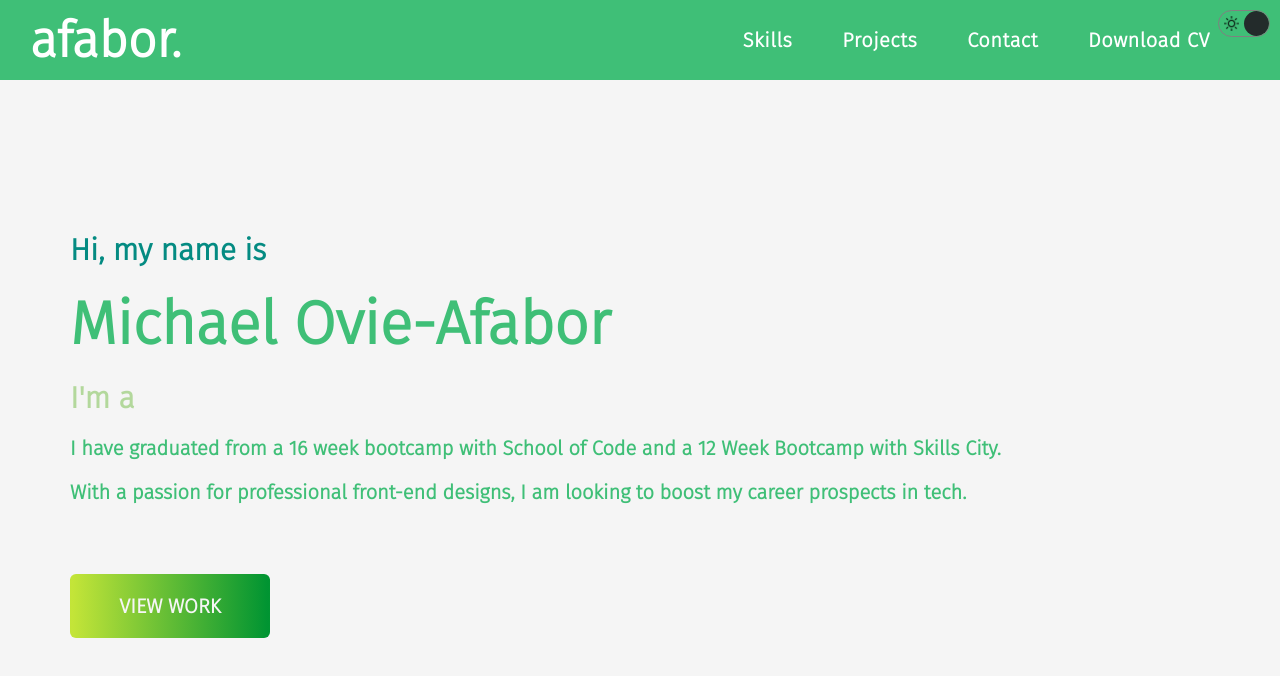
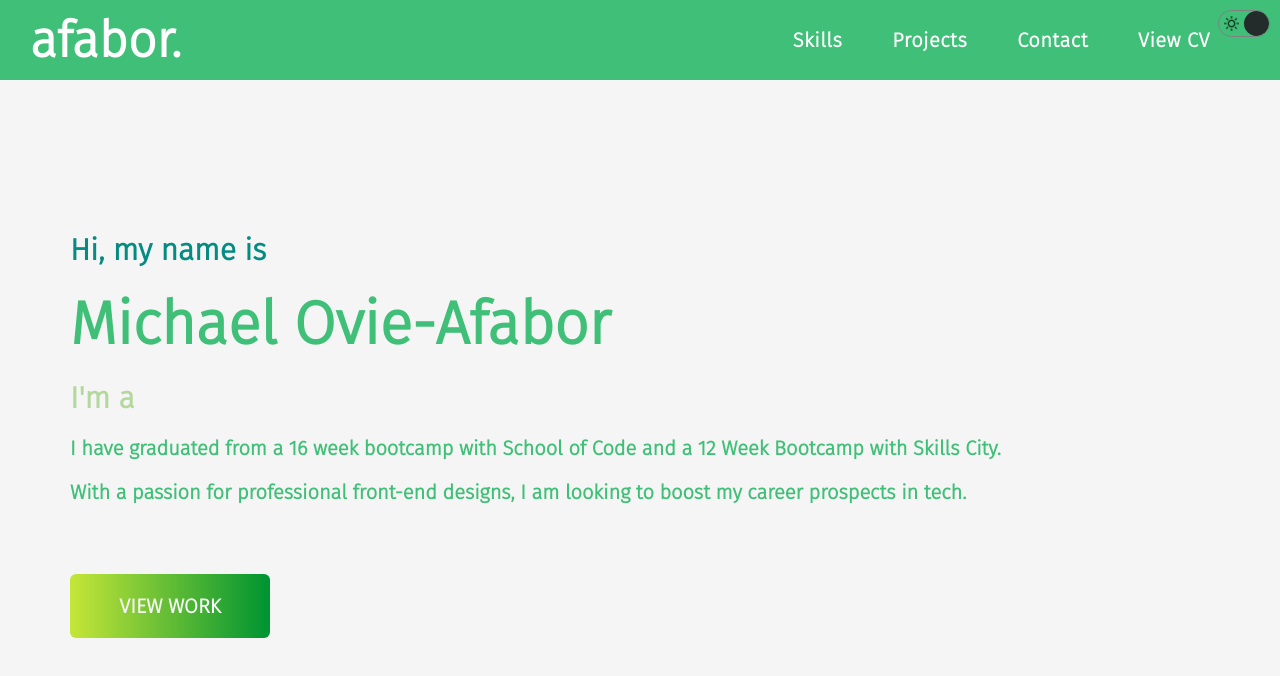
Before and after one commit to afabor/afabor-portfolio, a React (Create React App) app: page / in a window 1280 px wide. Shown: the top 676 px of the page. Built offline with nearby package versions, Linux system fonts and the light colour scheme.

Commit message:
nav bar updated, CV now viewable

```diff
--- a/src/components/NavBar/index.jsx
+++ b/src/components/NavBar/index.jsx
@@ -22,8 +22,8 @@ export default function NavBar() {
             <a href="#contact">Contact</a>
           </div>
           <div className="itemContainer">
-            <a id="cv-button" href="#">
-              Download CV
+            <a id="cv-button" href="assets/2024-CV.docx.pdf" target="_blank">
+              View CV
             </a>
           </div>
         </div>
```
Also changed, not shown: 1 other file (tests, documents, lock files or other folders).
